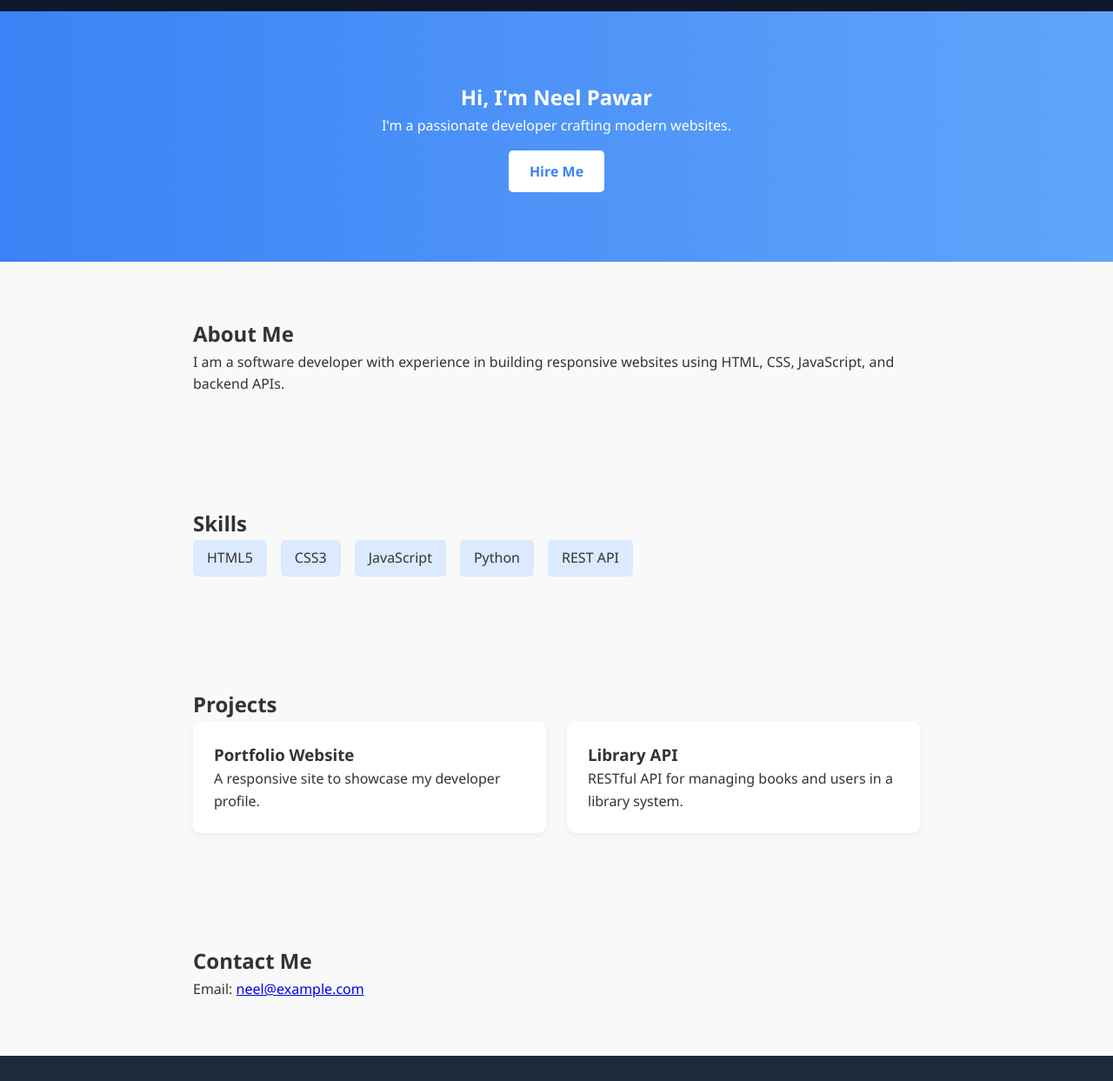
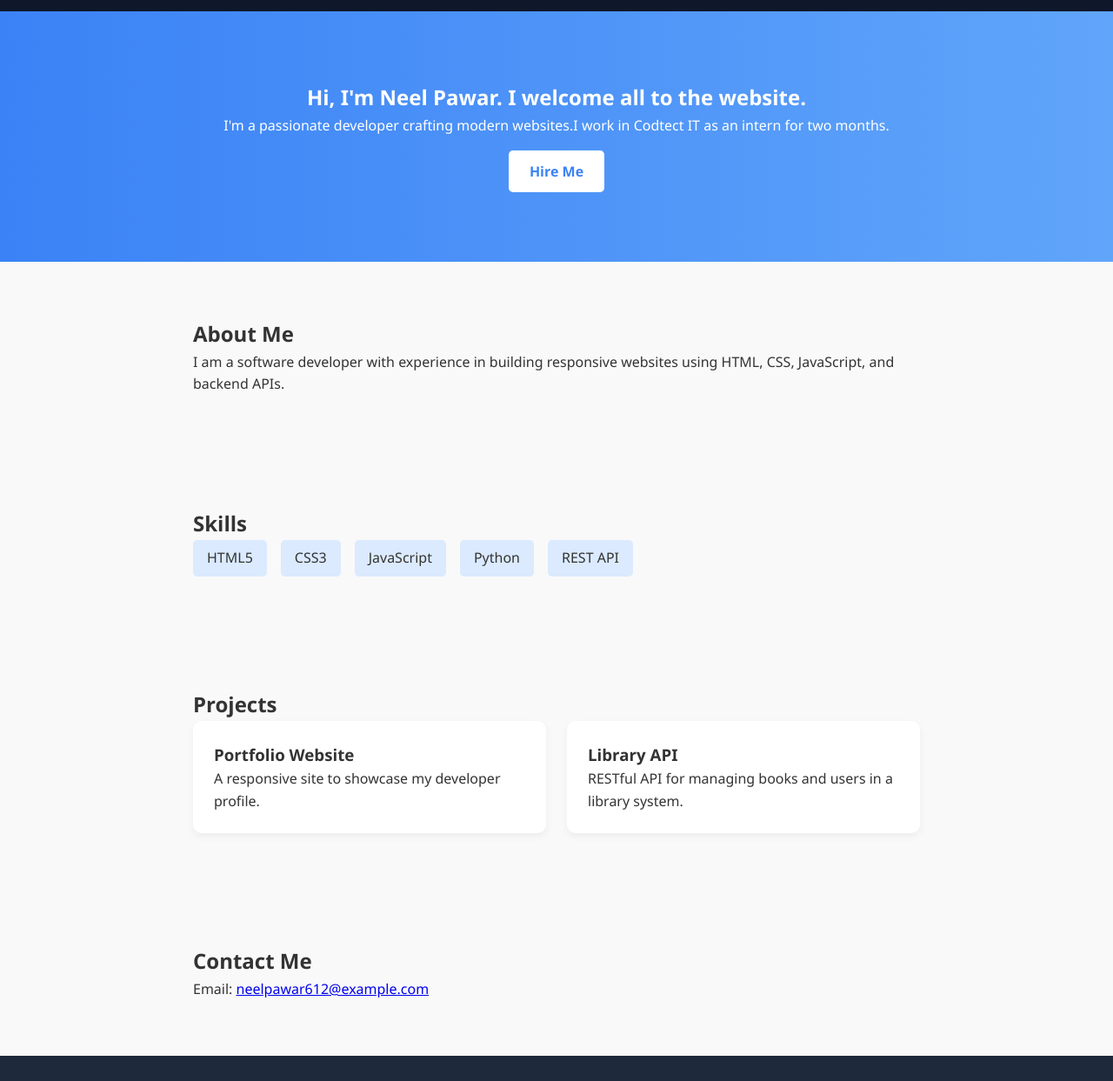
Before and after one commit to Neepawar/project, a plain HTML site: page index.html in a window 1280 px wide. Shown: the part 57-1300 px from the top of the page at 87% size. Drawn offline with Linux system fonts and the light colour scheme.

Commit message:
Improved project

```diff
--- a/index.html
+++ b/index.html
@@ -20,8 +20,8 @@
   </header>
 
   <section class="hero">
-    <h1>Hi, I'm Neel Pawar</h1>
-    <p>I'm a passionate developer crafting modern websites.</p>
+    <h1>Hi, I'm Neel Pawar. I welcome all to the website.</h1>
+    <p>I'm a passionate developer crafting modern websites.I work in Codtect IT as an intern for two months.</p>
     <a href="#contact" class="btn">Hire Me</a>
   </section>
 
@@ -57,7 +57,7 @@
 
   <section id="contact" class="section fade-in">
     <h2>Contact Me</h2>
-    <p>Email: <a href="mailto:neel@example.com">neel@example.com</a></p>
+    <p>Email: <a href="mailto:neel@example.com">neelpawar612@example.com</a></p>
   </section>
 
   <footer>
```
